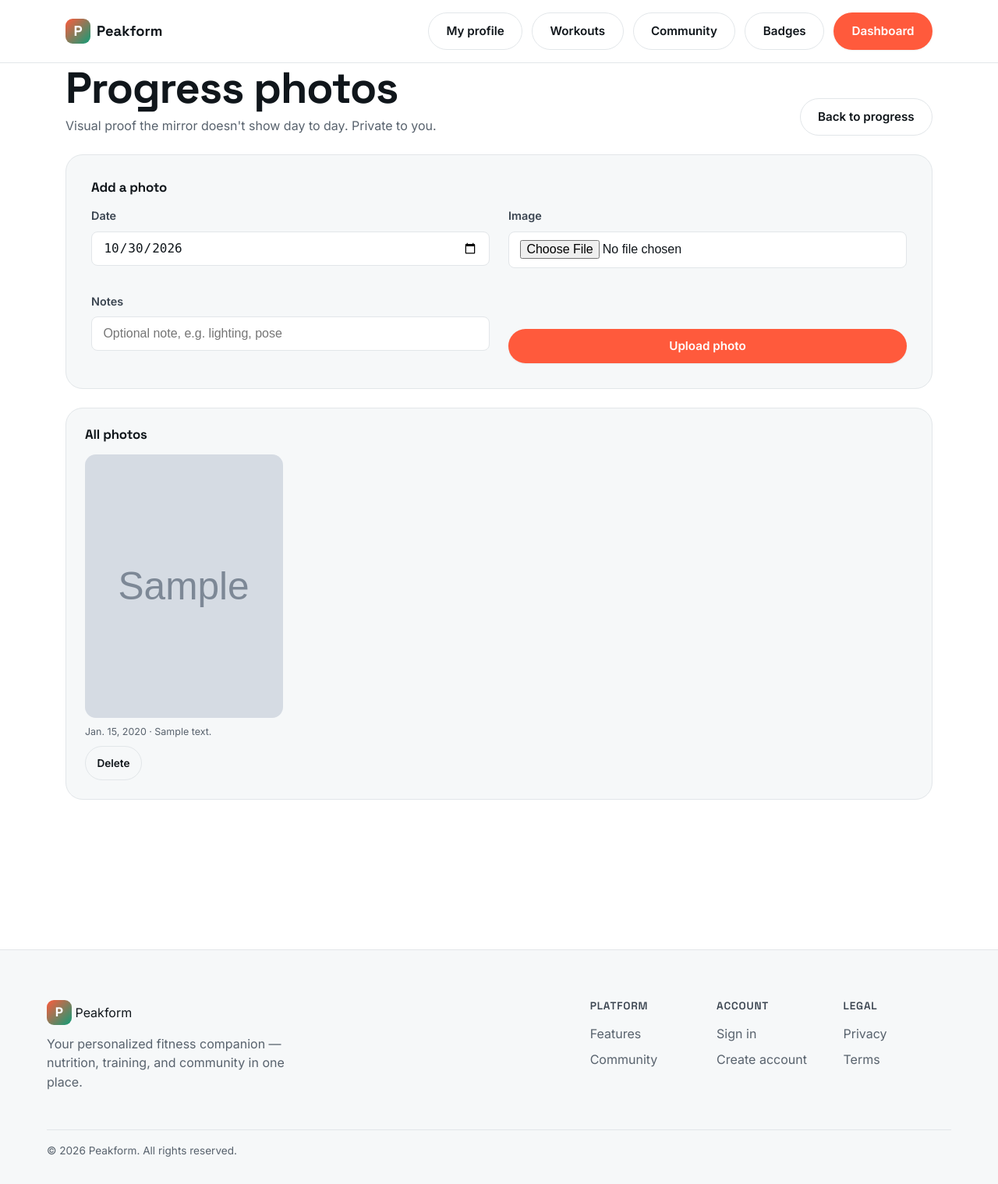
After one commit to alpersancili/Peakform, a Django app: page /progress/photos/ in a window 1280 px wide. The commit adds this page. Shown: the whole page at 78% size. Run offline with Django 5.2, Linux system fonts and the light colour scheme; a user stored in the database is signed in; tables that the repository leaves empty hold one stand-in row (values such as "Sample post"); grey boxes marked "Sample" are stand-in pictures.

Commit message:
Add progress photo gallery with before/after comparison
Users can upload dated physique photos and compare any two side by
side. Also fixes a pre-existing bug where STORAGES had no "default"
backend configured unless Supabase env vars were set, which broke
every FileField (including community post images) in local/dev.

Co-Authored-By: Claude Sonnet 5 <noreply@anthropic.com>

```diff
--- a/peakform/settings.py
+++ b/peakform/settings.py
@@ -140,6 +140,9 @@ STATIC_URL = "static/"
 STATICFILES_DIRS = [BASE_DIR / "static"]
 STATIC_ROOT = BASE_DIR / "staticfiles"
 STORAGES = {
+    "default": {
+        "BACKEND": "django.core.files.storage.FileSystemStorage",
+    },
     "staticfiles": {
         "BACKEND": (
             "django.contrib.staticfiles.storage.StaticFilesStorage"
--- a/progress/forms.py
+++ b/progress/forms.py
@@ -1,6 +1,6 @@
 from django import forms
 
-from .models import ProgressEntry
+from .models import MAX_PHOTO_SIZE_BYTES, ProgressEntry, ProgressPhoto
 
 
 class ProgressEntryForm(forms.ModelForm):
@@ -23,3 +23,19 @@ class ProgressEntryForm(forms.ModelForm):
             "hips_cm": "Hips (cm, optional)",
             "arm_cm": "Arm (cm, optional)",
         }
+
+
+class ProgressPhotoForm(forms.ModelForm):
+    class Meta:
+        model = ProgressPhoto
+        fields = ["date", "image", "notes"]
+        widgets = {
+            "date": forms.DateInput(attrs={"type": "date"}),
+            "notes": forms.TextInput(attrs={"placeholder": "Optional note, e.g. lighting, pose"}),
+        }
+
+    def clean_image(self):
+        image = self.cleaned_data.get("image")
+        if image and image.size > MAX_PHOTO_SIZE_BYTES:
+            raise forms.ValidationError("Images must be 5MB or smaller.")
+        return image
--- a/progress/models.py
+++ b/progress/models.py
@@ -1,6 +1,10 @@
 from django.conf import settings
+from django.core.validators import FileExtensionValidator
 from django.db import models
 from django.utils import timezone
+
+ALLOWED_PHOTO_EXTENSIONS = ["jpg", "jpeg", "png", "webp"]
+MAX_PHOTO_SIZE_BYTES = 5 * 1024 * 1024
 
 
 class ProgressEntry(models.Model):
@@ -29,3 +33,22 @@ class ProgressEntry(models.Model):
 
     def __str__(self):
         return f"{self.user}: {self.weight_kg}kg on {self.date}"
+
+
+class ProgressPhoto(models.Model):
+    """A dated physique photo for visual before/after comparison."""
+
+    user = models.ForeignKey(settings.AUTH_USER_MODEL, on_delete=models.CASCADE, related_name="progress_photos")
+    date = models.DateField(default=timezone.localdate)
+    image = models.FileField(
+        upload_to="progress_photos/%Y/%m/",
+        validators=[FileExtensionValidator(ALLOWED_PHOTO_EXTENSIONS)],
+    )
+    notes = models.CharField(max_length=300, blank=True)
+    created_at = models.DateTimeField(auto_now_add=True)
+
+    class Meta:
+        ordering = ["-date", "-created_at"]
+
+    def __str__(self):
+        return f"{self.user}: photo on {self.date}"
--- /dev/null
+++ b/progress/templates/progress/photos.html
@@ -0,0 +1,90 @@
+{% extends "base.html" %}
+{% block title %}Progress photos &mdash; Peakform{% endblock %}
+
+{% block content %}
+<section class="section dashboard">
+  <div class="container">
+    <div class="dashboard__header">
+      <div>
+        <h1>Progress photos</h1>
+        <p>Visual proof the mirror doesn't show day to day. Private to you.</p>
+      </div>
+      <a class="btn btn--ghost" href="{% url 'progress:overview' %}">Back to progress</a>
+    </div>
+
+    <div class="card form-card" style="margin-top: var(--space-6);">
+      <h2 class="dashboard-card__title">Add a photo</h2>
+      <form method="post" enctype="multipart/form-data" class="form-grid">
+        {% csrf_token %}
+        {% for field in form %}
+          <div class="field">
+            <label for="{{ field.id_for_label }}">{{ field.label }}</label>
+            {{ field }}
+            {% for error in field.errors %}<p class="field-error">{{ error }}</p>{% endfor %}
+          </div>
+        {% endfor %}
+        <button class="btn btn--primary" type="submit" style="align-self: end;">Upload photo</button>
+      </form>
+    </div>
+
+    {% if compare_before and compare_after %}
+      <div class="card" style="margin-top: var(--space-6);">
+        <h2 class="dashboard-card__title">Before &amp; after</h2>
+        <div class="compare-grid">
+          <div>
+            <img src="{{ compare_before.image.url }}" alt="Photo from {{ compare_before.date }}">
+            <p class="compare-grid__label">{{ compare_before.date }}</p>
+          </div>
+          <div>
+            <img src="{{ compare_after.image.url }}" alt="Photo from {{ compare_after.date }}">
+            <p class="compare-grid__label">{{ compare_after.date }}</p>
+          </div>
+        </div>
+        {% if photos|length > 2 %}
+          <form method="get" class="form-grid" style="margin-top: var(--space-4);">
+            <div class="field">
+              <label for="before-select">Before</label>
+              <select id="before-select" name="before">
+                {% for photo in photos %}
+                  <option value="{{ photo.id }}" {% if photo == compare_before %}selected{% endif %}>{{ photo.date }}</option>
+                {% endfor %}
+              </select>
+            </div>
+            <div class="field">
+              <label for="after-select">After</label>
+              <select id="after-select" name="after">
+                {% for photo in photos %}
+                  <option value="{{ photo.id }}" {% if photo == compare_after %}selected{% endif %}>{{ photo.date }}</option>
+                {% endfor %}
+              </select>
+            </div>
+            <button class="btn btn--ghost" type="submit" style="align-self: end;">Compare</button>
+          </form>
+        {% endif %}
+      </div>
+    {% endif %}
+
+    {% if photos %}
+      <div class="card" style="margin-top: var(--space-6);">
+        <h2 class="dashboard-card__title">All photos</h2>
+        <div class="photo-grid">
+          {% for photo in photos %}
+            <div class="photo-card">
+              <img src="{{ photo.image.url }}" alt="Progress photo from {{ photo.date }}">
+              <p class="photo-card__date">{{ photo.date }}{% if photo.notes %} &middot; {{ photo.notes }}{% endif %}</p>
+              <div class="photo-card__actions">
+                <form method="post" action="{% url 'progress:photo_delete' photo.id %}">
+                  {% csrf_token %}
+                  <button class="btn btn--ghost btn--sm" type="submit">Delete</button>
+                </form>
+              </div>
+            </div>
+          {% endfor %}
+        </div>
+      </div>
+    {% else %}
+      <p class="dashboard-card__note" style="margin-top: var(--space-6);">No photos yet &mdash; upload your first one above.</p>
+    {% endif %}
+  </div>
+</section>
+{% endblock %}
--- a/progress/urls.py
+++ b/progress/urls.py
@@ -7,4 +7,6 @@ app_name = "progress"
 urlpatterns = [
     path("", views.overview, name="overview"),
     path("<int:entry_id>/delete/", views.entry_delete, name="entry_delete"),
+    path("photos/", views.photo_gallery, name="photos"),
+    path("photos/<int:photo_id>/delete/", views.photo_delete, name="photo_delete"),
 ]
--- a/progress/views.py
+++ b/progress/views.py
@@ -11,8 +11,8 @@ from nutrition.calculations import calculate_daily_targets
 from nutrition.models import MealEntry, StepLog, WaterLog
 from workouts.models import SessionStatus, WorkoutSession
 
-from .forms import ProgressEntryForm
-from .models import ProgressEntry
+from .forms import ProgressEntryForm, ProgressPhotoForm
+from .models import ProgressEntry, ProgressPhoto
 
 HISTORY_DAYS = 7
 CONSISTENCY_TOLERANCE = 0.15  # within 15% of the calorie target counts as "on target"
@@ -119,6 +119,8 @@ def overview(request):
             request.user, today, WaterLog, "amount_ml", "logged_at__date", profile.water_goal_ml
         ),
         "step_history": _activity_history(request.user, today, StepLog, "step_count", "date", profile.step_goal),
+        "recent_photos": ProgressPhoto.objects.filter(user=request.user)[:4],
+        "photo_count": ProgressPhoto.objects.filter(user=request.user).count(),
     }
     return render(request, "progress/overview.html", context)
 
@@ -130,3 +132,46 @@ def entry_delete(request, entry_id):
         entry.delete()
         messages.success(request, "Entry removed.")
     return redirect("progress:overview")
+
+
+@login_required
+def photo_gallery(request):
+    if request.method == "POST":
+        form = ProgressPhotoForm(request.POST, request.FILES)
+        if form.is_valid():
+            photo = form.save(commit=False)
+            photo.user = request.user
+            photo.save()
+            messages.success(request, "Progress photo uploaded.")
+            return redirect("progress:photos")
+    else:
+        form = ProgressPhotoForm(initial={"date": timezone.localdate()})
+
+    photos = list(ProgressPhoto.objects.filter(user=request.user))
+
+    compare_before = compare_after = None
+    before_id = request.GET.get("before")
+    after_id = request.GET.get("after")
+    if before_id and after_id:
+        compare_before = next((p for p in photos if str(p.id) == before_id), None)
+        compare_after = next((p for p in photos if str(p.id) == after_id), None)
+    elif len(photos) >= 2:
+        compare_before, compare_after = photos[-1], photos[0]
+
+    context = {
+        "form": form,
+        "photos": photos,
+        "compare_before": compare_before,
+        "compare_after": compare_after,
+    }
+    return render(request, "progress/photos.html", context)
+
+
+@login_required
+def photo_delete(request, photo_id):
+    photo = get_object_or_404(ProgressPhoto, id=photo_id, user=request.user)
+    if request.method == "POST":
+        photo.image.delete(save=False)
+        photo.delete()
+        messages.success(request, "Photo removed.")
+    return redirect("progress:photos")
--- a/static/css/base.css
+++ b/static/css/base.css
@@ -825,3 +825,38 @@ p { margin: 0 0 var(--space-4); color: var(--color-body); }
 @media (max-width: 860px) {
   .post-card__actions { gap: var(--space-1); }
 }
+
+.photo-grid {
+  display: grid;
+  grid-template-columns: repeat(4, 1fr);
+  gap: var(--space-4);
+}
+.photo-card { position: relative; }
+.photo-card img {
+  width: 100%;
+  aspect-ratio: 3 / 4;
+  object-fit: cover;
+  border-radius: var(--radius-md, 8px);
+  display: block;
+}
+.photo-card__date { font-size: 0.78rem; margin: var(--space-2) 0 0; }
+.photo-card__actions { display: flex; gap: var(--space-2); margin-top: var(--space-2); }
+
+.compare-grid {
+  display: grid;
+  grid-template-columns: 1fr 1fr;
+  gap: var(--space-4);
+}
+.compare-grid img {
+  width: 100%;
+  max-height: 480px;
+  object-fit: cover;
+  border-radius: var(--radius-md, 8px);
+  display: block;
+}
+.compare-grid__label { font-size: 0.82rem; text-align: center; margin-top: var(--space-2); }
+
+@media (max-width: 860px) {
+  .photo-grid { grid-template-columns: repeat(2, 1fr); }
+  .compare-grid { grid-template-columns: 1fr; }
+}
```
Also changed, not shown: progress/admin.py (+8 -1 lines), progress/templates/progress/overview.html (+17 -0 lines), progress/migrations/0002_progressphoto.py (added).
